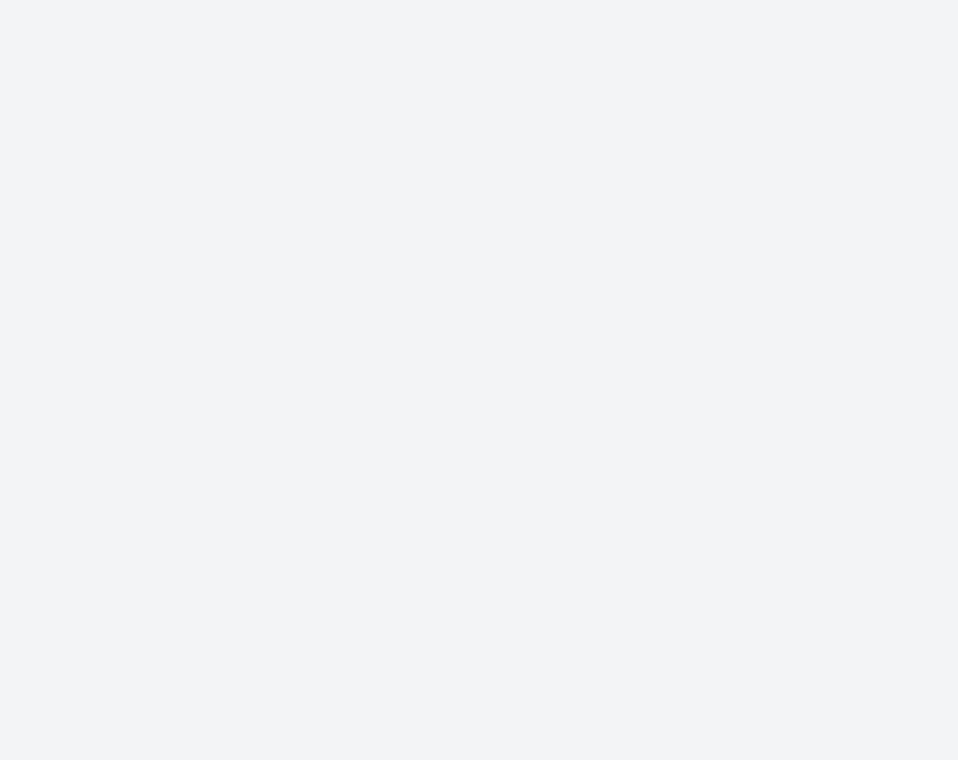
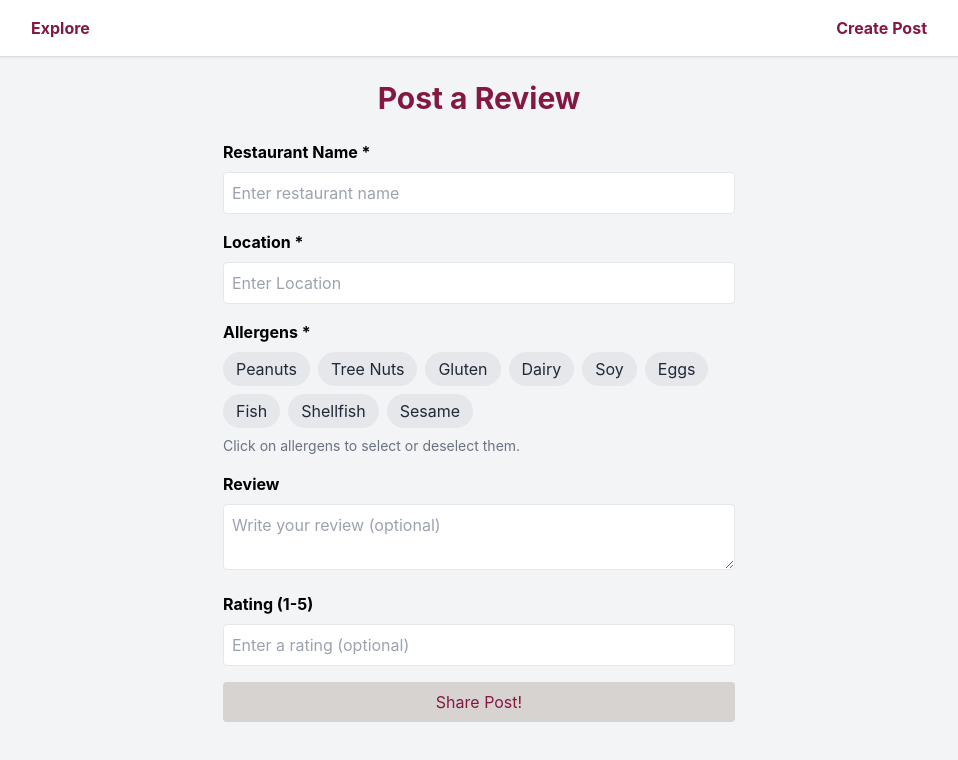
Before and after one commit to kaylalaufer/safe-bites, a React (Create React App) app in the folder client/: page /create in a window 1280 px wide. Before the commit this address had no page. Shown: the top 760 px of the page, without its empty margins (161-1119 px from the left). Built offline with nearby package versions, Linux system fonts and the light colour scheme.

Commit message:
Create post a review page, and updated APIs and explore posts

```diff
--- a/client/package.json
+++ b/client/package.json
@@ -13,6 +13,7 @@
     "react-dom": "^19.0.0",
     "react-router-dom": "^7.1.3",
     "react-scripts": "5.0.1",
+    "react-toastify": "^11.0.3",
     "tailwindcss": "^3.4.17",
     "web-vitals": "^2.1.0"
   },
--- a/client/src/App.js
+++ b/client/src/App.js
@@ -1,13 +1,28 @@
 import React from 'react';
-import { BrowserRouter as Router, Routes, Route } from 'react-router-dom';
+import { BrowserRouter as Router, Routes, Route, Link } from 'react-router-dom';
 import Explore from './pages/Explore';
+import CreatePost from './pages/CreatePost';
 
 function App() {
     return (
         <Router>
             <div className="bg-gray-100 min-h-screen">
+                {/* Header with navigation links */}
+                <nav className="bg-white shadow p-4">
+                    <div className="max-w-4xl mx-auto flex justify-between">
+                        <Link to="/" className="text-pink-900 font-bold hover:underline">
+                            Explore
+                        </Link>
+                        <Link to="/create" className="text-pink-900 font-bold hover:underline">
+                            Create Post
+                        </Link>
+                    </div>
+                </nav>
+
+                {/* Routes */}
                 <Routes>
                     <Route path="/" element={<Explore />} />
+                    <Route path="/create" element={<CreatePost />} />
                 </Routes>
             </div>
         </Router>
--- a/client/src/index.css
+++ b/client/src/index.css
@@ -15,3 +15,11 @@ code {
   font-family: source-code-pro, Menlo, Monaco, Consolas, 'Courier New',
     monospace;
 }
+
+.Toastify__progress-bar {
+  background: #065F46 !important; /* Tailwind emerald-800 */
+}
+
+.Toastify__toast--success .Toastify__toast-icon {
+  color: #FFFFFF !important; /* White check mark */
+}
--- /dev/null
+++ b/client/src/pages/CreatePost.js
@@ -0,0 +1,195 @@
+import React, { useState } from 'react';
+import { createPost } from '../utils/api';
+import { ToastContainer, toast } from 'react-toastify';
+import 'react-toastify/dist/ReactToastify.css';
+
+function CreatePost() {
+    const [formData, setFormData] = useState({
+        restaurant: '',
+        location: '',
+        allergens: [],
+        user: '',
+        review: '',
+        rating: '',
+    });
+
+    // Handle input changes
+    const handleChange = (e) => {
+        const {name, value } = e.target;
+        setFormData({...formData, [name]: value});
+    };
+
+    // Handle form submission
+    const handleSubmit = async (e) => {
+        e.preventDefault();
+        try {
+            const response = await createPost(formData);
+            console.log('Post created:', response.data);
+            toast.success('Post Created! 🥳', {
+                position: 'top-right',
+                autoClose: 3000, // Closes in 3 seconds
+                hideProgressBar: false,
+                closeOnClick: true,
+                pauseOnHover: true,
+                draggable: true,
+                theme: 'light',
+                progressStyle: {
+                    background: '#065F46', // Tailwind emerald-800
+                },
+            });
+            // Reset the form after successful submission
+            setFormData({
+                restaurant: '',
+                location: '',
+                allergens: [],
+                user: '',
+                review: '',
+                rating: '',
+            });
+        } catch (error) {
+            console.error('⚠️ Error creating post: ', error);
+            toast.error('Error creating post. Please try again.', {
+                position: 'top-right',
+                autoClose: 3000,
+                hideProgressBar: false,
+                closeOnClick: true,
+                pauseOnHover: true,
+                draggable: true,
+                theme: 'light',
+                progressStyle: {
+                    background: '#065F46', // Tailwind emerald-800
+                },
+            });
+        }
+    };
+
+    const availableAllergens = [
+        'Peanuts',
+        'Tree Nuts',
+        'Gluten',
+        'Dairy',
+        'Soy',
+        'Eggs',
+        'Fish',
+        'Shellfish',
+        'Sesame',
+    ];
+
+    // Handle tag selection
+    const handleTagClick = (allergen) => {
+        setFormData((prevData) => {
+            if (prevData.allergens.includes(allergen)) {
+                // Remove allergen if it's already selected
+                return {
+                    ...prevData,
+                    allergens: prevData.allergens.filter((item) => item !== allergen),
+                };
+            } else {
+                // Add allergen if it's not selected
+                return {
+                    ...prevData,
+                    allergens: [...prevData.allergens, allergen],
+                };
+            }
+        });
+    };
+
+    // UPDATE ALLERGEN TAGS BELOW
+
+    return (
+        <div className='p-6'>
+            <ToastContainer/>
+            <h1 className='text-3xl font-bold text-center mb-6 text-pink-900'>Post a Review</h1>
+            <form onSubmit={handleSubmit} className='max-w-lg mx-auto space-y-4'>
+                {/* Restaurant Name */}
+                <div>
+                    <label className='block font-bold mb-2'>Restaurant Name *</label>
+                    <input
+                        type='text'
+                        name='restaurant'
+                        value={formData.restaurant}
+                        onChange={handleChange}
+                        className='w-full p-2 border rounded'
+                        placeholder='Enter restaurant name'
+                        required
+                    />
+                </div>
+
+                {/* Location */}
+                <div>
+                    <label className='block font-bold mb-2'>Location *</label>
+                    <input
+                        type='text'
+                        name='location'
+                        value={formData.location}
+                        onChange={handleChange}
+                        className='w-full p-2 border rounded'
+                        placeholder='Enter Location'
+                        required
+                    />
+                </div>
+
+                {/* Allergen Tags */}
+                <div>
+                    <label className='block font-bold mb-2'>Allergens *</label>
+                    <div className='flex flex-wrap gap-2'>
+                        {availableAllergens.map((allergen) => (
+                            <button
+                                type='button'
+                                key={allergen}
+                                onClick={() => handleTagClick(allergen)}
+                                className={`px-3 py-1 rounded-full border ${
+                                    formData.allergens.includes(allergen)
+                                        ? 'bg-emerald-800 text-white'
+                                        : 'bg-gray-200 text-gray-800'
+                                }`}
+                            >
+                                {allergen}
+                            </button>
+                        ))}
+                    </div>
+                    <p className='text-sm text-gray-500 mt-2'>
+                        Click on allergens to select or deselect them.
+                    </p>
+                </div>
+
+                {/* Review (Optional) */}
+                <div>
+                    <label className='block font-bold mb-2'>Review</label>
+                    <textarea
+                        name='review'
+                        value={formData.review}
+                        onChange={handleChange}
+                        className='w-full p-2 border rounded'
+                        placeholder='Write your review (optional)'
+                    />
+                </div>
+
+                {/* Rating (Optional) */}
+                <div>
+                    <label className="block font-bold mb-2">Rating (1-5)</label>
+                    <input
+                        type="number"
+                        name="rating"
+                        value={formData.rating}
+                        onChange={handleChange}
+                        className="w-full p-2 border rounded"
+                        placeholder="Enter a rating (optional)"
+                        min="1"
+                        max="5"
+                    />
+                </div>
+
+                {/* Submit Button */}
+                <button
+                    type='submit'
+                    className='w-full bg-stone-300 text-pink-900 p-2 rounded hover:bg-pink-100'
+                >
+                    Share Post!
+                </button>
+            </form>
+        </div>
+    );
+}
+
+export default CreatePost;
--- a/client/src/pages/Explore.js
+++ b/client/src/pages/Explore.js
@@ -3,32 +3,45 @@ import { fetchPosts } from '../utils/api';
 
 function Explore() {
     const [posts, setPosts] = useState([]);
+    const [loading, setLoading] = useState(true); // Loading state
 
     // Fetch posts when the component loads
     useEffect(() => {
-        fetchPosts()
-            .then((response) => setPosts(response.data))
-            .catch((error) => console.error('Error fetching posts:', error));
+        // Fetch posts from the backend
+        const loadPosts = async () => {
+            try {
+                const response = await fetchPosts();
+                setPosts(response.data); // Update state with fetched posts
+            } catch (error) {
+                console.error('Error fetching posts:', error);
+            } finally {
+                setLoading(false); // Stop loading
+            }
+        };
+        loadPosts();
     }, []);
+
+    if (loading) {
+        return <p className='text-center text-gray-500'>Loading posts...</p>;
+    }
 
     return (
         <div className="p-6">
             <h1 className="text-3xl font-bold text-center text-pink-900 mb-6">Explore Posts</h1>
-            <div className="max-w-4xl mx-auto">
-                {posts.length > 0 ? (
-                    <ul className="space-y-4">
-                        {posts.map((post) => (
-                            <li key={post.id} className="bg-white p-4 shadow rounded">
-                                <h2 className="text-xl font-bold">{post.restaurant}</h2>
-                                <p className='text-gray-500'>Location: {post.location}</p>
-                                <p className="text-gray-500">Allergen: {post.allergen}</p>
-                                <p className="mt-2">{post.review}</p>
-                                <p className="mt-4 text-sm text-gray-400">- {post.user}</p>
-                            </li>
-                        ))}
-                    </ul>
-                ) : (
-                    <p className='text-center text-gray-600'>No posts available.</p>
+            <div className="space-y-4">
+                {posts.map((post) => (
+                    <div key={post.id} className="bg-white shadow rounded p-4">
+                        <h2 className="text-xl font-bold">{post.restaurant}</h2>
+                        <p className="text-gray-600">Location: {post.location}</p>
+                        <p className="text-gray-600">
+                            Allergens: {post.allergens ? post.allergens.join(', ') : 'None specified'}
+                        </p>
+                        {post.review && <p className="text-gray-800 mt-2">{post.review}</p>}
+                        <p className="text-gray-500 text-sm mt-2">- {post.user}</p>
+                    </div>
+                ))}
+                {posts.length === 0 && (
+                    <p className="text-center text-gray-500">No posts available.</p>
                 )}
             </div>
         </div>
--- a/client/src/utils/api.js
+++ b/client/src/utils/api.js
@@ -6,5 +6,8 @@ const API = axios.create({ baseURL: 'http://localhost:5001' });
 // Fetch all posts
 export const fetchPosts = () => API.get('/api/posts');
 
+// Create post API
+export const createPost = (postData) => API.post('/api/posts', postData);
+
 // Export API calls as functions
 //export const fetchBackend = () => API.get('/');
```
Also changed, not shown: 2 other files (tests, documents, lock files or other folders). Lines whose indentation alone changed are shown as unchanged.
